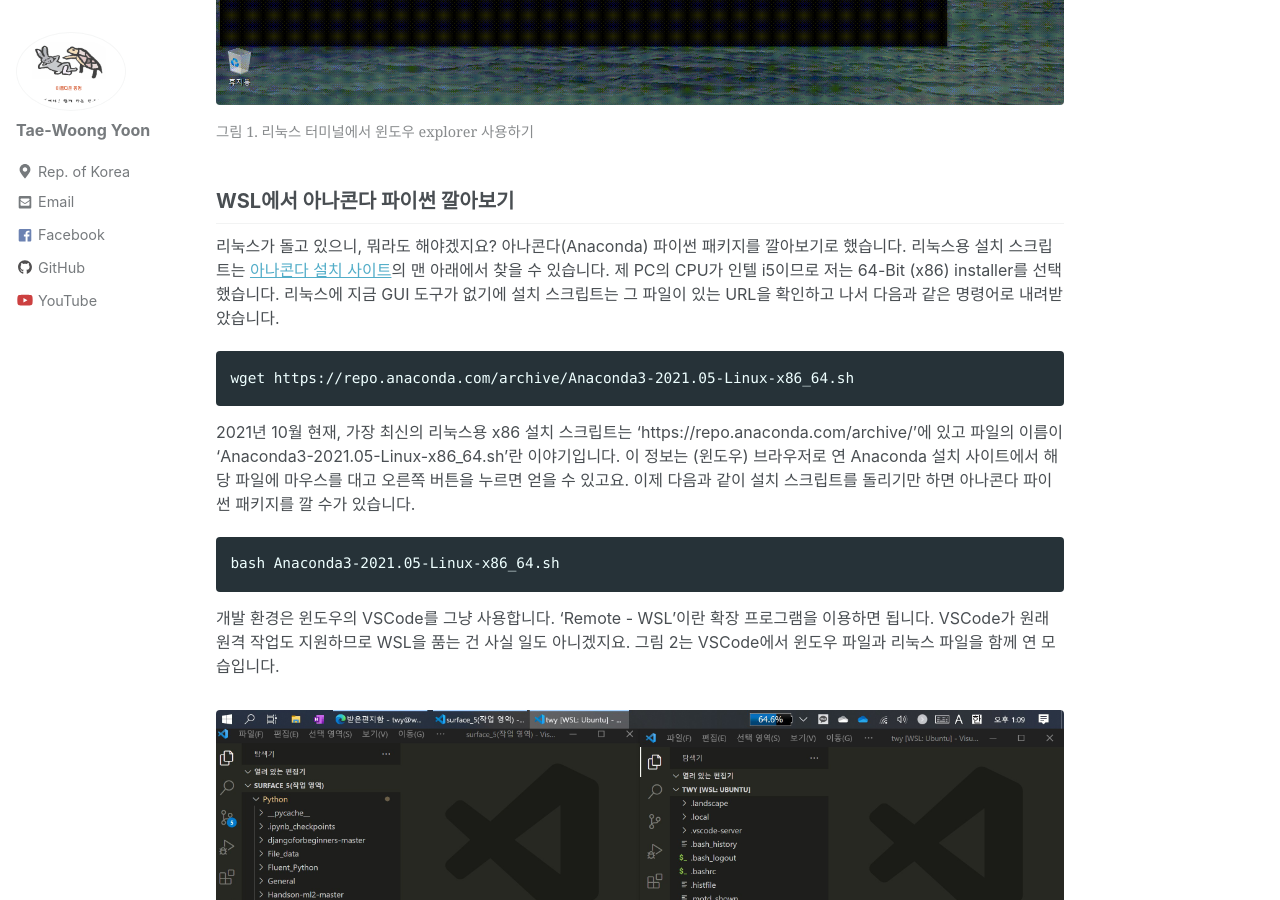
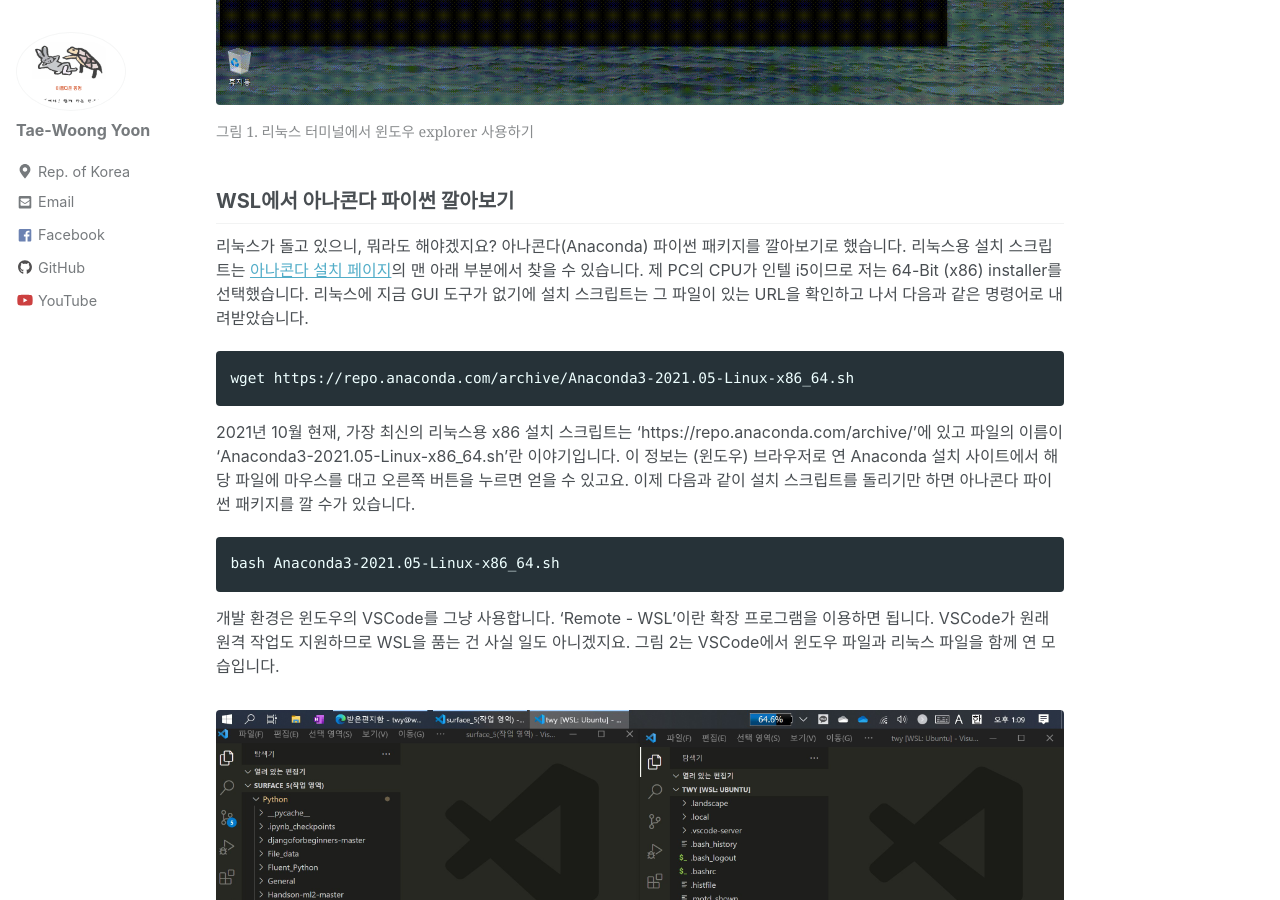
Before and after one commit to twy80/mkkim85.github.io, a Jekyll site: the page built from _posts/2021-10-08-wsl.md, in a window 1280 px wide and 900 px high, scrolled down 1737 px. Built offline with Jekyll 4.4.1, drawn with Linux system fonts in a browser that asks for light colours; nearby versions of some CDN libraries.

Commit message:
Update 2021-10-08-wsl.md

````diff
--- a/_posts/2021-10-08-wsl.md
+++ b/_posts/2021-10-08-wsl.md
@@ -46,7 +46,7 @@
 
 ## WSL에서 아나콘다 파이썬 깔아보기
 
-리눅스가 돌고 있으니, 뭐라도 해야겠지요? 아나콘다(Anaconda) 파이썬 패키지를 깔아보기로 했습니다. 리눅스용 설치 스크립트는 [아나콘다 설치 사이트](https://www.anaconda.com/products/individual)의 맨 아래에서 찾을 수 있습니다. 제 PC의 CPU가 인텔 i5이므로 저는 64-Bit (x86) installer를 선택했습니다. 리눅스에 지금 GUI 도구가 없기에 설치 스크립트는 그 파일이 있는 URL을 확인하고 나서 다음과 같은 명령어로 내려받았습니다.
+리눅스가 돌고 있으니, 뭐라도 해야겠지요? 아나콘다(Anaconda) 파이썬 패키지를 깔아보기로 했습니다. 리눅스용 설치 스크립트는 [아나콘다 설치 페이지](https://www.anaconda.com/products/individual)의 맨 아래 부분에서 찾을 수 있습니다. 제 PC의 CPU가 인텔 i5이므로 저는 64-Bit (x86) installer를 선택했습니다. 리눅스에 지금 GUI 도구가 없기에 설치 스크립트는 그 파일이 있는 URL을 확인하고 나서 다음과 같은 명령어로 내려받았습니다.
 
 ```
 wget https://repo.anaconda.com/archive/Anaconda3-2021.05-Linux-x86_64.sh
````
